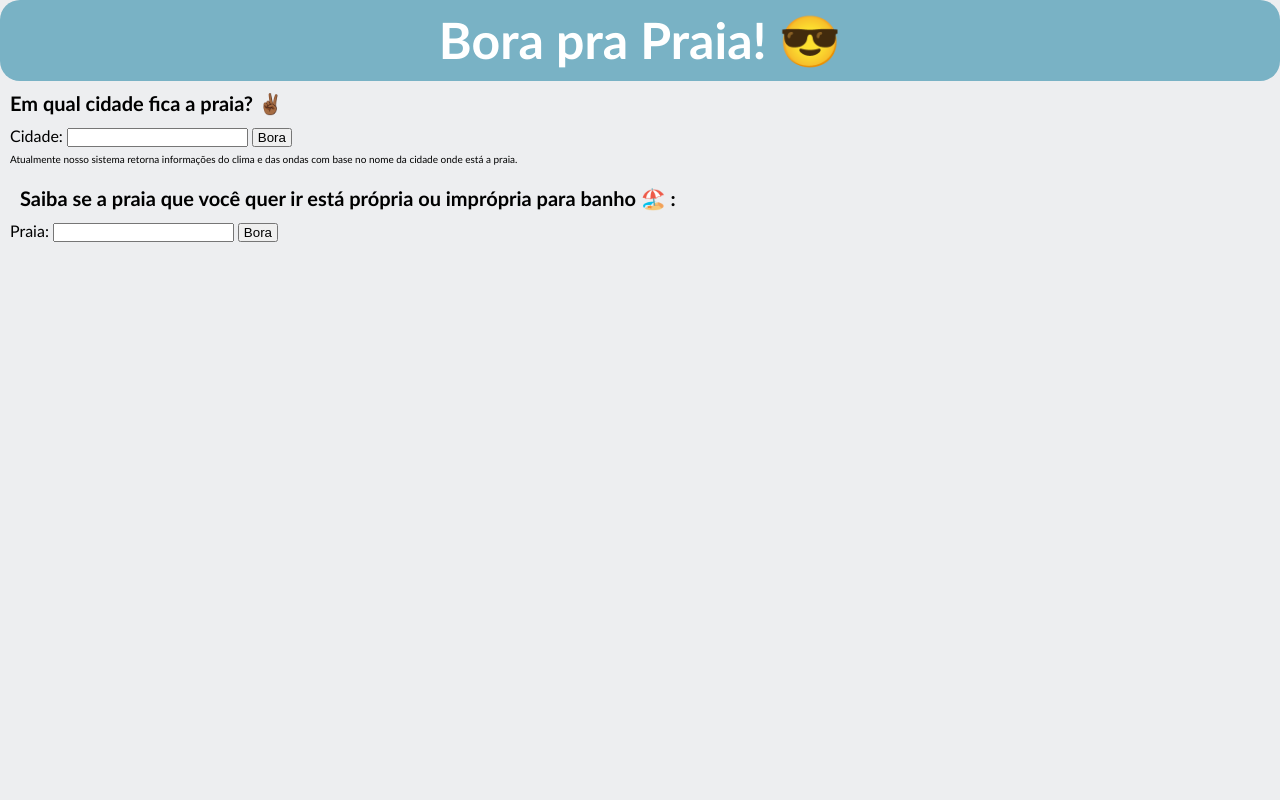
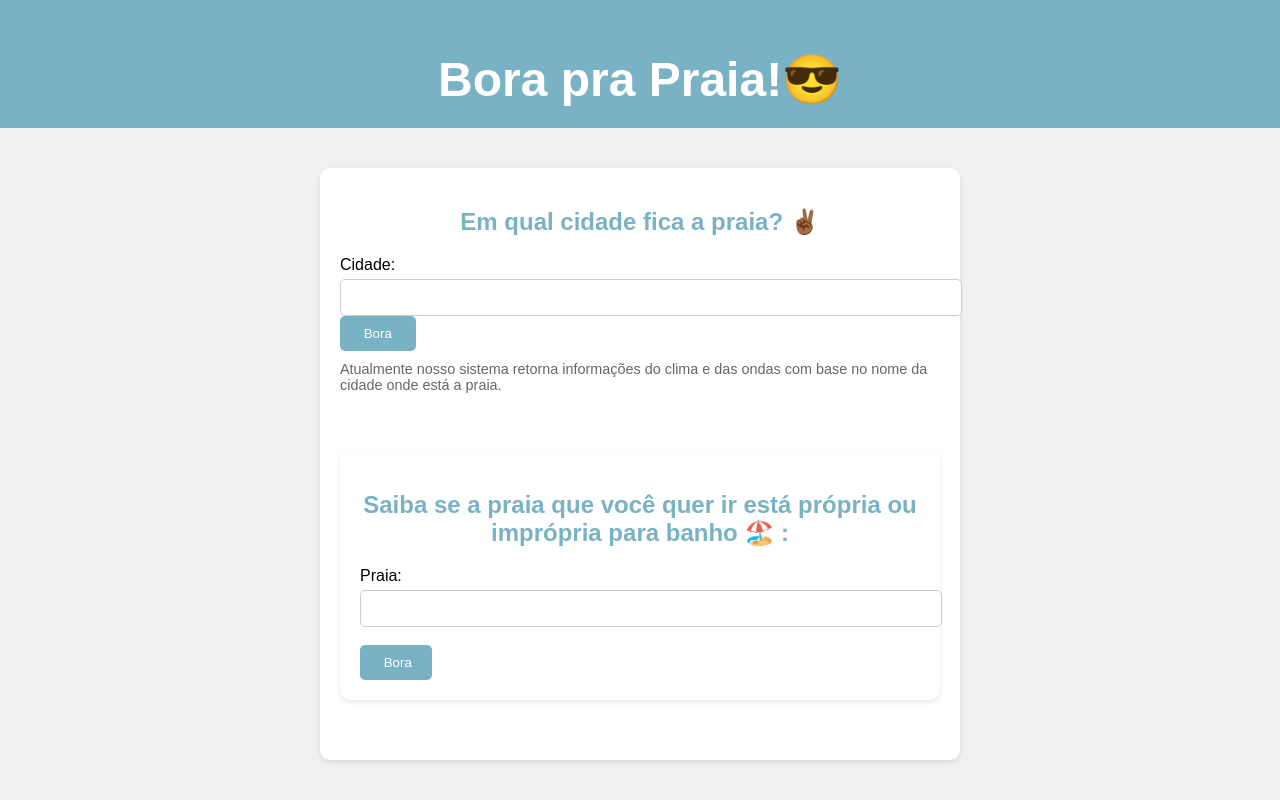
Before and after one commit to renan-b-eth/ProjetoPythonCP5-CP6, a Flask app: page / in a window 1280 px wide. Run offline with Flask 3, Linux system fonts and the light colour scheme.

Commit message:
visual melhorado

```diff
--- a/Projeto-ViagemPraia/static/css/style.css
+++ b/Projeto-ViagemPraia/static/css/style.css
@@ -1,45 +1,107 @@
-* {
-    padding: 0%;
-    margin: 0%;
+/* Estilo geral */
+
+body {
+    font-family: sans-serif;
+    margin: 0;
+    padding: 0;
+    background-color: #f0f0f0;
   }
 
   header {
     background-color: #79b2c5;
-    padding: 10px;
+    color: white;
     text-align: center;
-    border-radius: 20px;
+    padding: 20px 0;
   }
 
   h1 {
-    font-family:'Gill Sans', 'Gill Sans MT', Calibri, 'Trebuchet MS', sans-serif;
-    font-size: 50px;
-    color: white;
+    font-size: 3em;
+    margin-bottom: 0;
   }
 
+  /* Seção Cidade */
+
   .container-cidade {
-    font-family: 'Gill Sans', 'Gill Sans MT', Calibri, 'Trebuchet MS', sans-serif;
+    max-width: 600px;
+    margin: 40px auto;
+    padding: 20px;
+    background-color: white;
+    border-radius: 10px;
+    box-shadow: 0 2px 5px rgba(0, 0, 0, 0.1);
   }
 
-.container-cidade h2{
-    font-size: 20px;
-    padding: 10px;
+  h2 {
+    color: #79b2c5;
+    text-align: center;
+    margin-bottom: 20px;
   }
 
-.container-cidade span {
-    font-family: 'Gill Sans', 'Gill Sans MT', Calibri, 'Trebuchet MS', sans-serif;
-    font-size: 10px;
-    padding-left: 10px;
+  label {
+    display: block;
+    margin-bottom: 5px;
   }
 
-.cidade{
-    padding-left: 10px;
+  input[type="text"] {
+    width: 100%;
+    padding: 10px;
+    border: 1px solid #ccc;
+    border-radius: 5px;
   }
 
-.container-praia {
-    padding: 10px;
+  input[type="submit"] {
+    background-color: #79b2c5;
+    color: white;
+    padding: 10px 20px;
+    border: none;
+    border-radius: 5px;
+    cursor: pointer;
   }
 
-body {
-    /*background-color: #cec1b02f;*/
-    background-color: #80869223;
+  span {
+    display: block;
+    margin-top: 10px;
+    font-size: 0.9em;
+    color: #666;
   }
+
+  /* Informações da Cidade */
+
+  .informacoes-cidade {
+    text-align: center;
+    margin-top: 20px;
+  }
+
+  p {
+    margin-bottom: 5px;
+  }
+
+  a {
+    color: #79b2c5;
+    text-decoration: none;
+  }
+
+  /* Seção Praia */
+
+  .container-praia {
+    max-width: 600px;
+    margin: 40px auto;
+    padding: 20px;
+    background-color: white;
+    border-radius: 10px;
+    box-shadow: 0 2px 5px rgba(0, 0, 0, 0.1);
+  }
+
+  /* Estilos adicionais para formulário da praia (opcional) */
+
+  .container-praia label,
+  .container-praia input[type="text"],
+  .container-praia input[type="submit"] {
+    /* Estilos personalizados para o formulário da praia */
+  }
+
+  /* Mensagens de erro */
+
+  .error {
+    color: red;
+    margin-top: 10px;
+  }
--- a/Projeto-ViagemPraia/templates/index.html
+++ b/Projeto-ViagemPraia/templates/index.html
@@ -7,7 +7,7 @@
     <title>Bora pra Praia!</title>
 </head>
 <header>
-    <h1>Bora pra Praia! 😎</h1>
+    <h1>Bora pra Praia!😎</h1>
 </header>
 <body>
     <p></p>
@@ -15,7 +15,7 @@
         <h2>Em qual cidade fica a praia? ✌🏾</h2>
         <form action="/enviar-cidade" method="POST" class="cidade">
             <label>Cidade:</label>
-            <input type="text" id="cidade" name="cidade" required>
+            <input type="text" id="cidade" name="cidade" required><br>
             <input type="submit" value=" Bora ">
         </form>
         <span> Atualmente nosso sistema retorna informações do clima e das ondas com base no nome da cidade onde está a praia.</span>
@@ -34,8 +34,8 @@
         <h2>Saiba se a praia que você quer ir está própria ou imprópria para banho 🏖️ :</h2>
         <form action="/enviar-praia" method="POST">
             <label>Praia:</label>
-            <input type="text" id="praia" name="praia" required>
-            <input type="submit" value=" Bora ">
+            <input type="text" id="praia" name="praia" required><br><br>
+            <input type="submit" value=" Bora">
         </form>
     </div>
 
```
Lines whose indentation alone changed are shown as unchanged.
